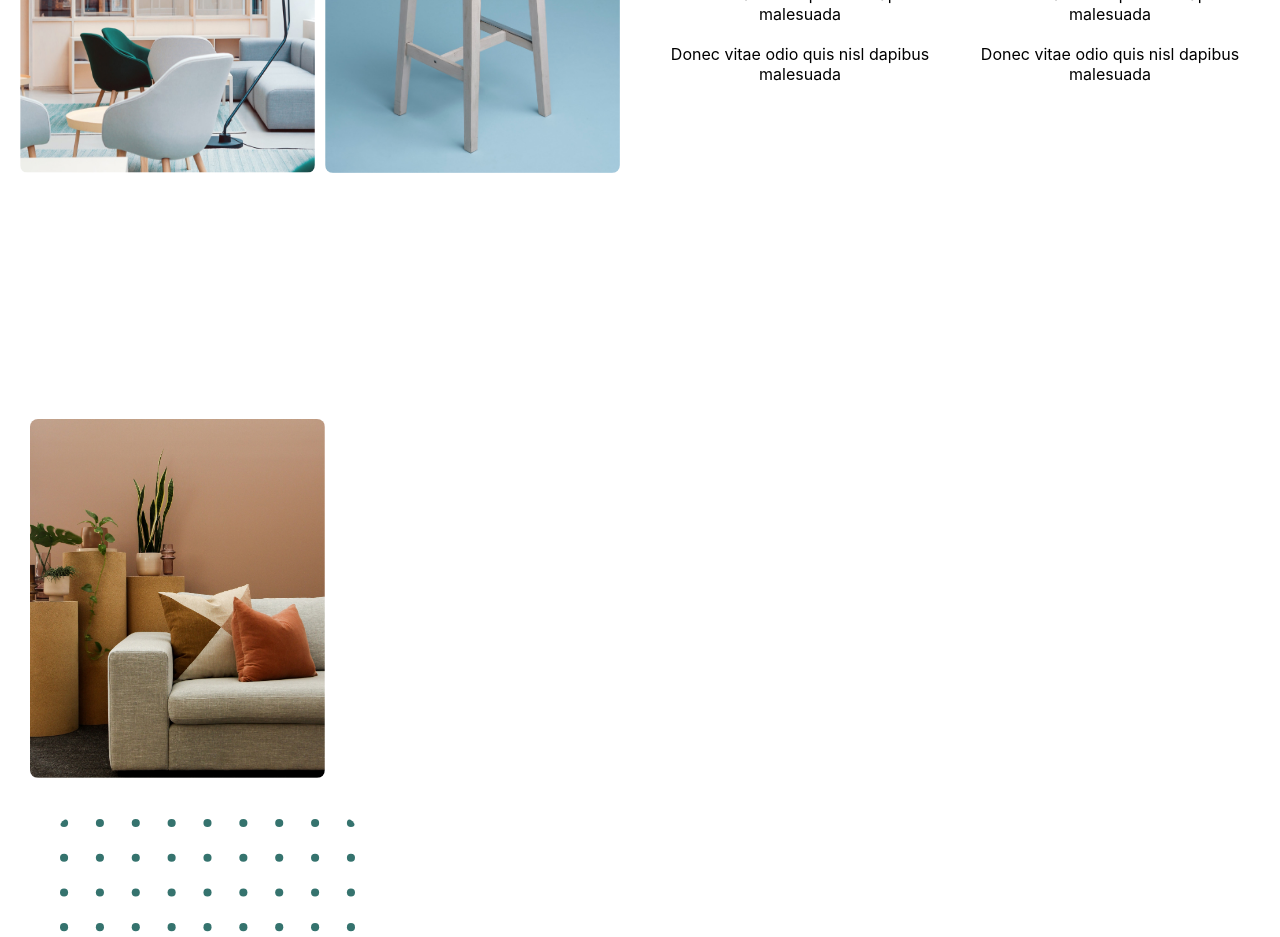
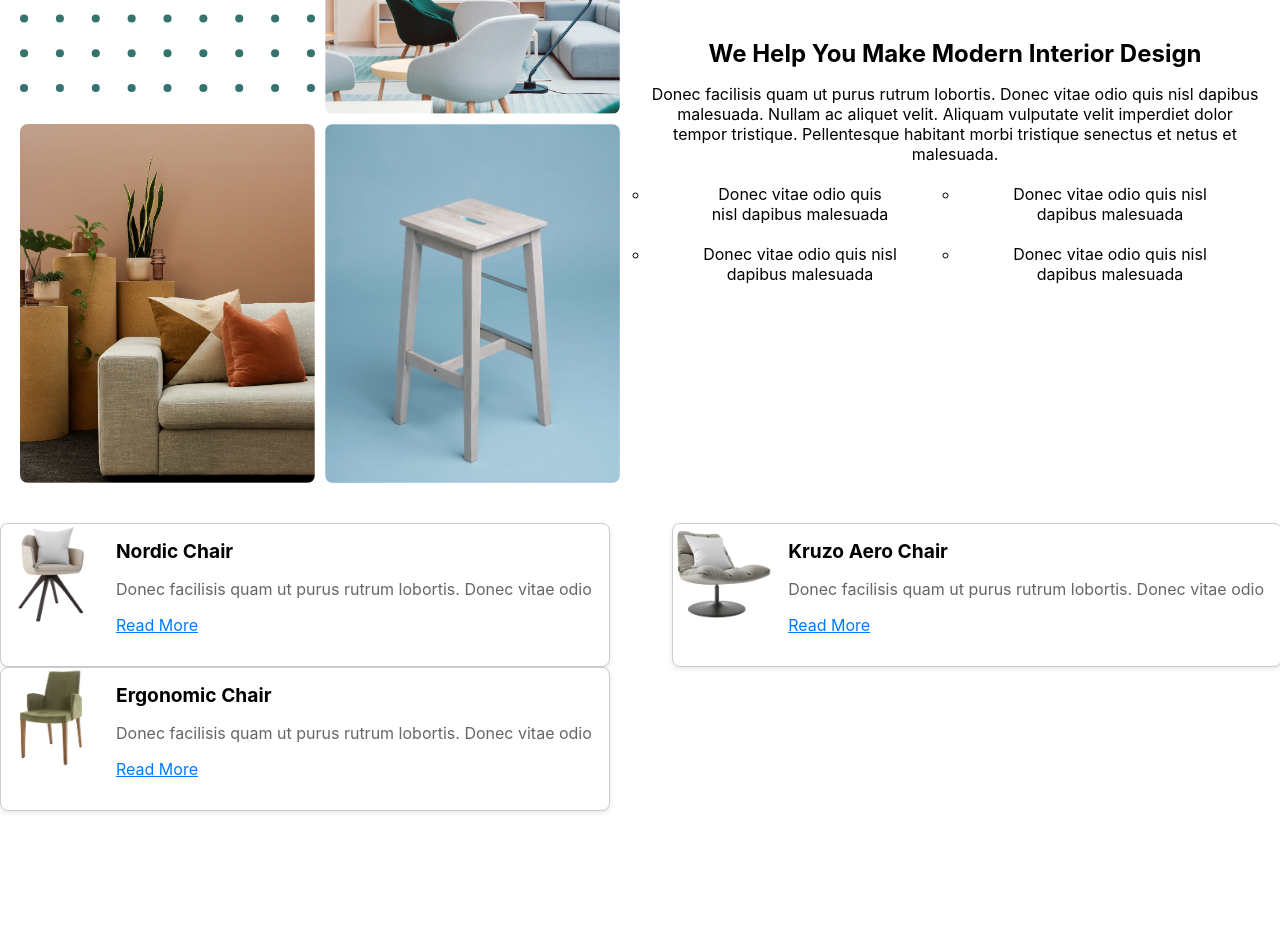
Before and after one commit to kimmisinha/Ecommerce-website, a React (Create React App) app in the folder frontend/: page / in a window 1280 px wide. Shown: the part 1860-2797 px from the top of the page. After the commit the page ends 2691 px from the top, so only its background shows below. Built offline with nearby package versions, Linux system fonts and the light colour scheme.

Commit message:
working on carousel

```diff
--- a/frontend/package.json
+++ b/frontend/package.json
@@ -10,6 +10,8 @@
     "react-dom": "^18.3.1",
     "react-icons": "^5.2.1",
     "react-scripts": "5.0.1",
+    "react-slick": "^0.30.2",
+    "slick-carousel": "^1.8.1",
     "web-vitals": "^2.1.4"
   },
   "scripts": {
--- a/frontend/src/components/Interior-Design/Interior.css
+++ b/frontend/src/components/Interior-Design/Interior.css
@@ -58,6 +58,7 @@
   max-width: 100%;
   height: auto;
   display: block;
+  margin-left: -50px;
 }
 
 .title .title-tag {
--- a/frontend/src/components/Modern-Interior /ModernInterior.css
+++ b/frontend/src/components/Modern-Interior /ModernInterior.css
@@ -7,6 +7,7 @@
   .left-content {
     flex: 1;
     margin-left: 20px;
+    margin-top: 200px;
   }
 
   .left-content h2 {
@@ -22,7 +23,7 @@
     display: flex;
     flex-wrap: wrap;
     gap: 10px;
-    list-style-type: none;
+    list-style-type: circle;
     padding: 0;
   }
 
@@ -46,14 +47,14 @@
   }
 
   .image1 {
-    position: absolute;
+    /* position: absolute; */
     top: 600px ;
     left: 10px;
     z-index: 3;
   }
 
   .image2 {
-    position: absolute;
+    /* position: absolute; */
     top: 1000px;
     left: 40px;
     z-index: 2;
--- a/frontend/src/components/Modern-Interior /ModernInterior.jsx
+++ b/frontend/src/components/Modern-Interior /ModernInterior.jsx
@@ -1,5 +1,5 @@
 import "./ModernInterior.css";
-import React from 'react';
+import React from "react";
 import "./ModernInterior.css";
 import ProductImage_1 from "../../assets/we-help-section/img-1.jpg";
 import ProductImage_2 from "../../assets/we-help-section/dots-green.svg";
@@ -10,23 +10,38 @@ function ModernInterior() {
   return (
     <div className="modern-interior-container">
       <div className="right-content">
-        <img src={ProductImage_1} alt="Image 1" className="image1 overlap"/>
-        <img src={ProductImage_2} alt="Image 2" className="image2 overlap"/>
-        <img src={ProductImage_3} alt="Image 3" className="image3"/>
-        <img src={ProductImage_4} alt="Image 4" className="image4"/>
+        <img src={ProductImage_2} alt="Image 2" className="image2 overlap" />
+
+        <img src={ProductImage_3} alt="Image 3" className="image3" />
+
+        <img src={ProductImage_1} alt="Image 1" className="image1 overlap" />
+        <img src={ProductImage_4} alt="Image 4" className="image4" />
       </div>
       <div className="left-content">
         <h2>We Help You Make Modern Interior Design</h2>
         <p>
-          Donec facilisis quam ut purus rutrum lobortis. Donec vitae odio quis nisl dapibus malesuada.
-          Nullam ac aliquet velit. Aliquam vulputate velit imperdiet dolor tempor tristique.
-          Pellentesque habitant morbi tristique senectus et netus et malesuada.
+          Donec facilisis quam ut purus rutrum lobortis.
+           Donec vitae odio quis
+          nisl dapibus malesuada. Nullam ac aliquet velit. Aliquam vulputate
+          velit imperdiet dolor tempor tristique. Pellentesque habitant morbi
+          tristique senectus et netus et malesuada.
         </p>
         <ul className="features-list">
-          <li>Donec vitae odio quis nisl dapibus malesuada</li>
-          <li>Donec vitae odio quis nisl dapibus malesuada</li>
-          <li>Donec vitae odio quis nisl dapibus malesuada</li>
-          <li>Donec vitae odio quis nisl dapibus malesuada</li>
+          <li>
+            Donec vitae odio quis <br /> nisl dapibus malesuada
+          </li>
+          <li>
+            Donec vitae odio quis nisl <br />
+            dapibus malesuada
+          </li>
+          <li>
+            Donec vitae odio quis nisl <br />
+            dapibus malesuada
+          </li>
+          <li>
+            Donec vitae odio quis nisl <br />
+            dapibus malesuada
+          </li>
         </ul>
       </div>
     </div>
--- a/frontend/src/components/Navbar/Navbar.jsx
+++ b/frontend/src/components/Navbar/Navbar.jsx
@@ -5,6 +5,9 @@ import Interior from "../Interior-Design/Interior"
 import Crafted from "../Crafted-material/Crafted"
 import Choose from "../Choose-us/Choose"
 import ModernInterior from "../Modern-Interior /ModernInterior"
+import PopularProducts from "../ProductItem/PopularProducts"
+// import Testimonials from "../Testimonials/Testimonials"
+
 function Navbar() {
   return (
     <div>
@@ -50,6 +53,8 @@ function Navbar() {
       <Crafted/>
       <Choose/>
       <ModernInterior/>
+      <PopularProducts />
+     {/* <Testimonials/> */}
     </div>
   );
 }
--- /dev/null
+++ b/frontend/src/components/ProductItem/PopularProducts.css
@@ -0,0 +1,15 @@
+.popular-product {
+    padding: 20px 0;
+  }
+
+  .popular-product .container {
+    display: flex;
+    flex-wrap: wrap;
+    justify-content: space-between;
+  }
+
+  .popular-product .row {
+    display: flex;
+    flex-wrap: wrap;
+    justify-content: space-between;
+  }
--- /dev/null
+++ b/frontend/src/components/ProductItem/PopularProducts.jsx
@@ -0,0 +1,34 @@
+import React from 'react';
+import ProductItem from './ProductItem';
+import './PopularProducts.css';
+
+import iN from "../../assets/excellent material/product-1.png";
+import ProductImage_2 from "../../assets/excellent material/product-2.png";
+import ProductImage_3 from "../../assets/excellent material/product-3.png";
+
+const PopularProducts = () => {
+  const products = [
+    { imgSrc: iN, title: 'Nordic Chair', description: 'Donec facilisis quam ut purus rutrum lobortis. Donec vitae odio' },
+    { imgSrc: ProductImage_2, title: 'Kruzo Aero Chair', description: 'Donec facilisis quam ut purus rutrum lobortis. Donec vitae odio' },
+    { imgSrc: ProductImage_3, title: 'Ergonomic Chair', description: 'Donec facilisis quam ut purus rutrum lobortis. Donec vitae odio' }
+  ];
+
+  return (
+    <div className="popular-product">
+      <div className="container">
+        <div className="row">
+          {products.map((product, index) => (
+            <ProductItem
+              key={index}
+              imgSrc={product.imgSrc}
+              title={product.title}
+              description={product.description}
+            />
+          ))}
+        </div>
+      </div>
+    </div>
+  );
+};
+
+export default PopularProducts;
--- /dev/null
+++ b/frontend/src/components/ProductItem/ProductItem.css
@@ -0,0 +1,49 @@
+.product-item-sm {
+    background: #fff;
+    border: 1px solid #ccc;
+    border-radius: 8px;
+    overflow: hidden;
+    width: 100%;
+    box-shadow: 0 2px 5px rgba(0,0,0,0.1);
+    text-align: left;
+    display: flex;
+  }
+
+  .thumbnail {
+    flex: 0 0 auto;
+    width: 100px;
+  }
+
+  .thumbnail img {
+    width: 100%;
+    height: auto;
+  }
+
+  .pt-3 {
+    padding: 15px;
+    flex: 1;
+  }
+
+  .pt-3 h3 {
+    margin: 0;
+    padding: 0;
+    font-size: 1.2em;
+  }
+
+  .pt-3 p {
+    color: #666;
+  }
+
+  .read-more {
+    background: none;
+    border: none;
+    color: #007BFF;
+    cursor: pointer;
+    padding: 0;
+    text-decoration: underline;
+    font: inherit;
+  }
+
+  .read-more:hover {
+    color: #0056b3;
+  }
--- /dev/null
+++ b/frontend/src/components/ProductItem/ProductItem.jsx
@@ -0,0 +1,21 @@
+import React from 'react';
+import './ProductItem.css';
+
+const ProductItem = ({ imgSrc, title, description }) => {
+  return (
+    <div className="col-12 col-md-6 col-lg-4 mb-4 mb-lg-0">
+      <div className="product-item-sm d-flex">
+        <div className="thumbnail">
+          <img src={imgSrc} alt={title} className="img-fluid" />
+        </div>
+        <div className="pt-3">
+          <h3>{title}</h3>
+          <p>{description}</p>
+          <p><button className="read-more">Read More</button></p>
+        </div>
+      </div>
+    </div>
+  );
+};
+
+export default ProductItem;
```
Also changed, not shown: 1 other file (tests, documents, lock files or other folders).
